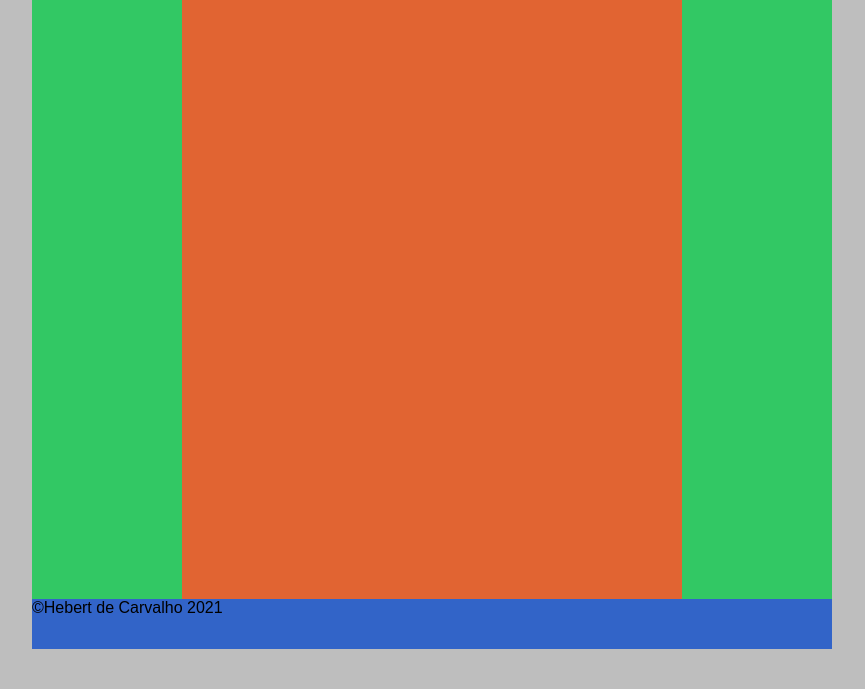
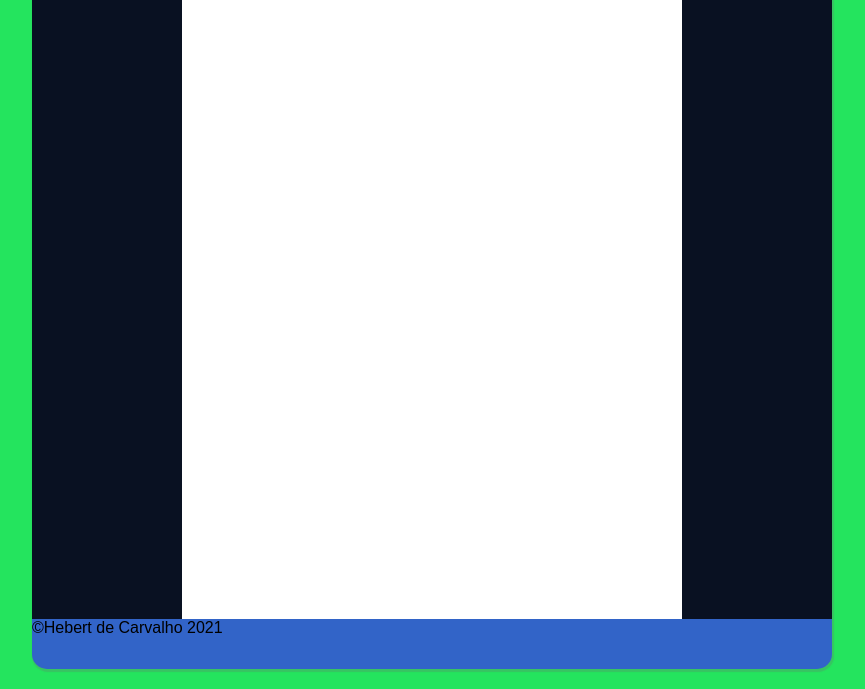
Before and after one commit to carvalhoh/carvalhoh.github.io, a plain HTML site: page index.html in a window 1280 px wide. Shown: the part 111-800 px from the top of the page, without its empty margins (208-1073 px from the left). Drawn offline with Linux system fonts and the light colour scheme.

Commit message:
grid
grid

```diff
--- a/css/style.css
+++ b/css/style.css
@@ -1,8 +1,8 @@
 :root {
-    --cpadrao: rgb(190, 190, 190);
+    --cpadrao: rgb(36, 228, 94);
     --ccontainer: rgb(50, 100, 200);
-    --cpub: rgb(50, 200, 100);
-    --ccont: rgb(225, 100, 50);
+    --cpub: rgba(0, 0, 0, 0.829);
+    --ccont: white;
     --fpadrao: Arial, Helvetica, sans-serif;
 }
 
@@ -29,7 +29,7 @@ body {
 
 div.container {
     max-width: 800px;
-    height: 90vh;
+    height: 95vh;
     background: var(--ccontainer);
     display: grid;
     grid-template-columns: 150px auto auto 150px;
@@ -39,6 +39,8 @@ div.container {
     "aside-1 main main aside-2"
     "footer footer footer footer"
     ;
+    border-radius: 15px;
+    box-shadow: 1px 2px 1px 1px rgba(109, 109, 109, 0.267);
 }
 
 .header {
```
